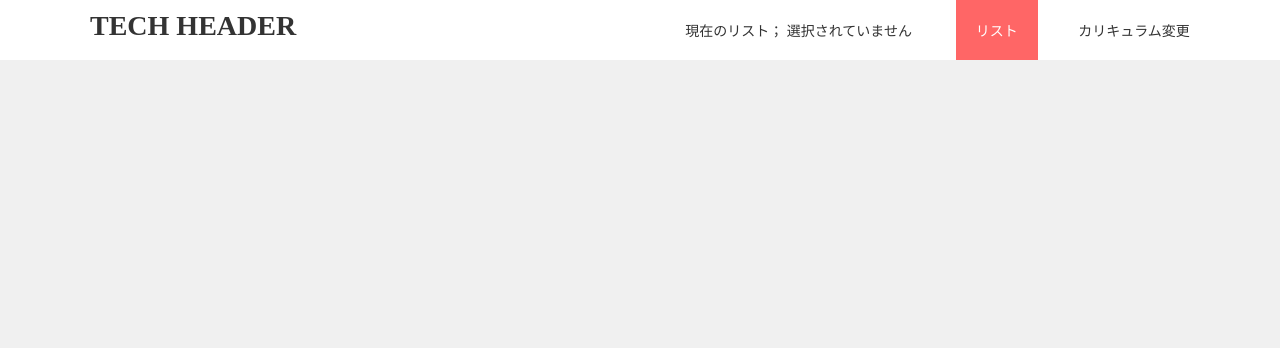
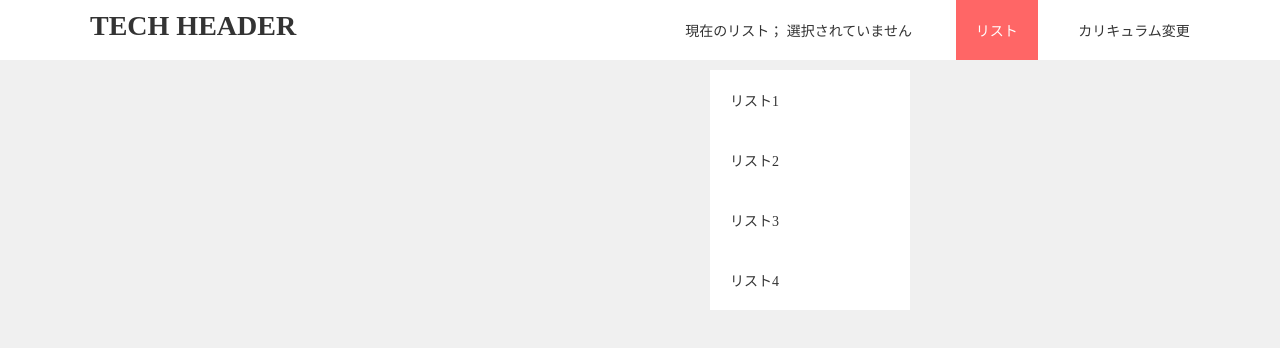
Before and after one commit to nakayoshi11/javascript-, a plain HTML site: page index.html in a window 1280 px wide. Drawn offline with Linux system fonts and the light colour scheme.

Commit message:
list表示commit

```diff
--- a/index.html
+++ b/index.html
@@ -21,8 +21,13 @@
         </li>
         <li>カリキュラム変更</li>
       </ul>
-      <ul class="show-lists"></ul>
-    </div>
+      <ul class="show-lists">
+        <li>リスト1</li>
+        <li>リスト2</li>
+        <li>リスト3</li>
+        <li>リスト4</li>
+      </ul>
+      </div>
   </header>
   <div class="contents"></div>
 </body>
--- a/index.js
+++ b/index.js
@@ -3,10 +3,13 @@ window.addEventListener('load', function(){
   const pullDownButton = document.getElementById("lists")
 
   pullDownButton.addEventListener('mouseover', function(){
+    // 要素.addEventListener('イベント名', 関数)
     pullDownButton.setAttribute("style", "background-color:#FFBEDA;")
   })
 
   pullDownButton.addEventListener('mouseout', function(){
+    // 要素.removeAttribute(name, value)
+    pullDownButton.removeAttribute("style", "background-color:#FFBEDA;")
     console.log("mouseout OK")
   })
 
```
